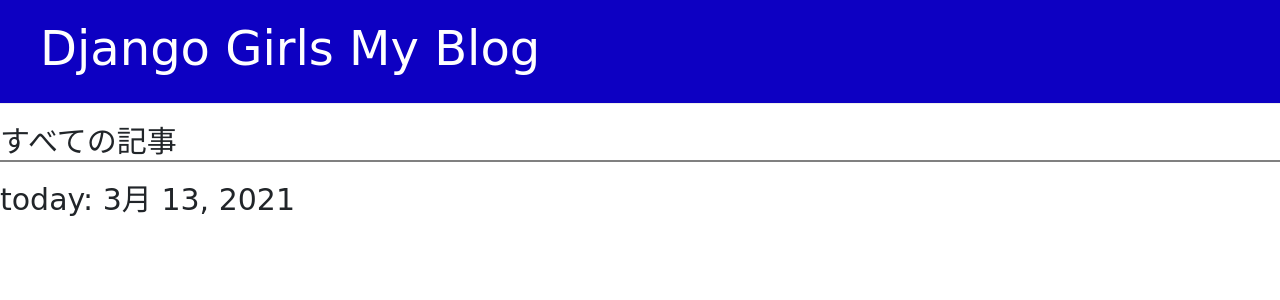
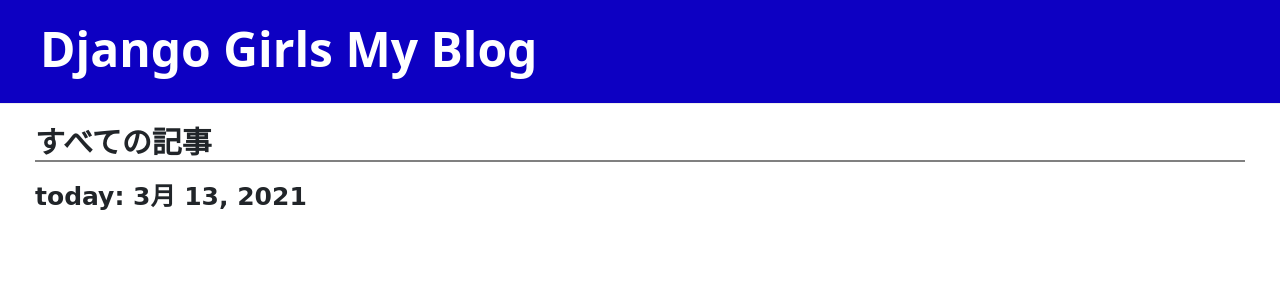
Before and after one commit to hashibird/my-first-blog, a Django app: page / in a window 1280 px wide. Shown: the top 300 px of the page. Run offline with Django 3.2, Linux system fonts and the light colour scheme; data that the repository does not hold is empty; some libraries are stand-ins or nearby versions.

Commit message:
2021/03/12 first commit with html&css

```diff
--- a/blog/static/css/blog.css
+++ b/blog/static/css/blog.css
@@ -1,3 +1,5 @@
+
+
 a{
     text-decoration: none;
     color: rgba(0, 0, 0, 0.726);
@@ -14,14 +16,20 @@
     text-decoration: none;
 }
 
-/* .body-content {
+.body-content {
     margin-left: 35px;
     margin-right: 35px;
-} */
+}
 
-h1, h2, h3, h4 {
+h1{
     font-size: 30px;
+    font-weight: bold;
+}
+
+h2, h3, h4 {
+    font-size: 25px;
     font-family:'メイリオ', 'Lobster', cursive;
+    font-weight: bold;
 }
 
 p{
--- a/blog/templates/blog/post_list.html
+++ b/blog/templates/blog/post_list.html
@@ -6,11 +6,10 @@
         <h3 style="margin-bottom: 30px;">today: {{ today }}</h3>
     </div>
     {% for post in posts %}
-        <div class="card mb-4" style="width: 50%; margin-left:30px;">
+        <div class="card mb-4" style="width: 70%; padding-left: 15px; padding-top: 15px;">
             <h2 class="card-title mb-4" style="border-bottom:1px solid gray;"><a href="{% url 'post_detail' pk=post.pk %}">{{ post.title }}</a></h2>
             <p class="card-text mb-5">{{ post.text|linebreaksbr }}</p>
-            <p>公開日：{{ post.published_date }}</p>
+            <p class="pub-date">公開日：{{ post.published_date }}</p>
         </div>
-    </div>
     {% endfor %}
 {% endblock %}
```
